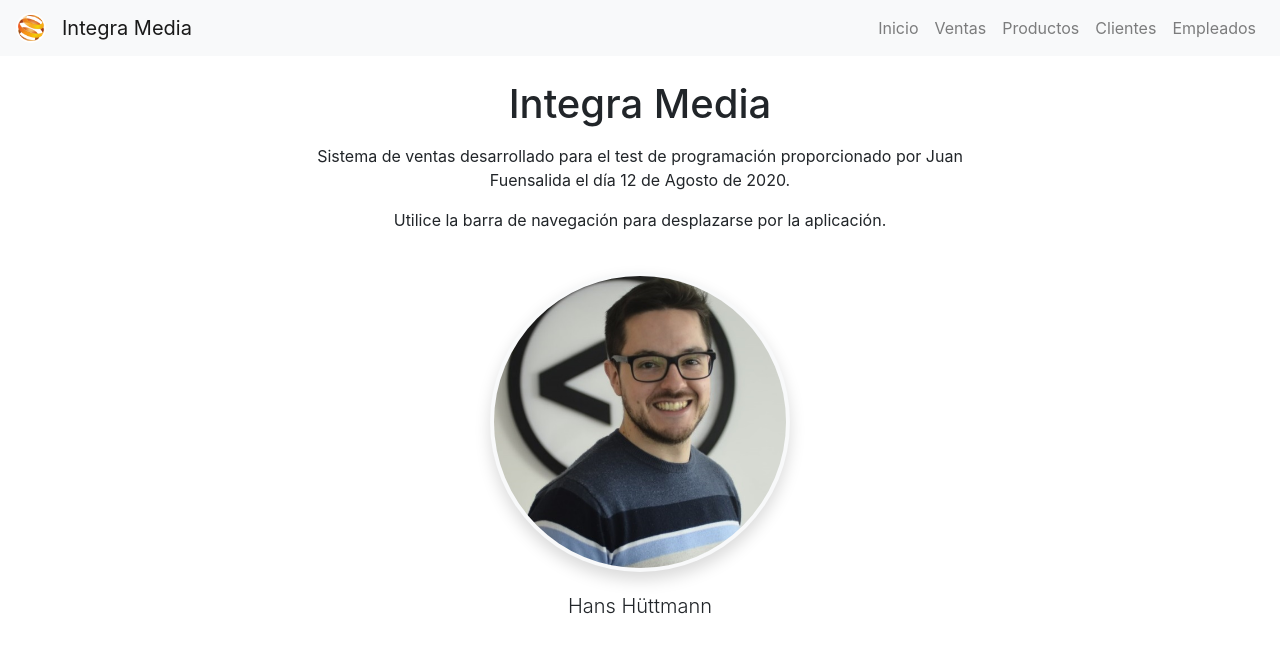
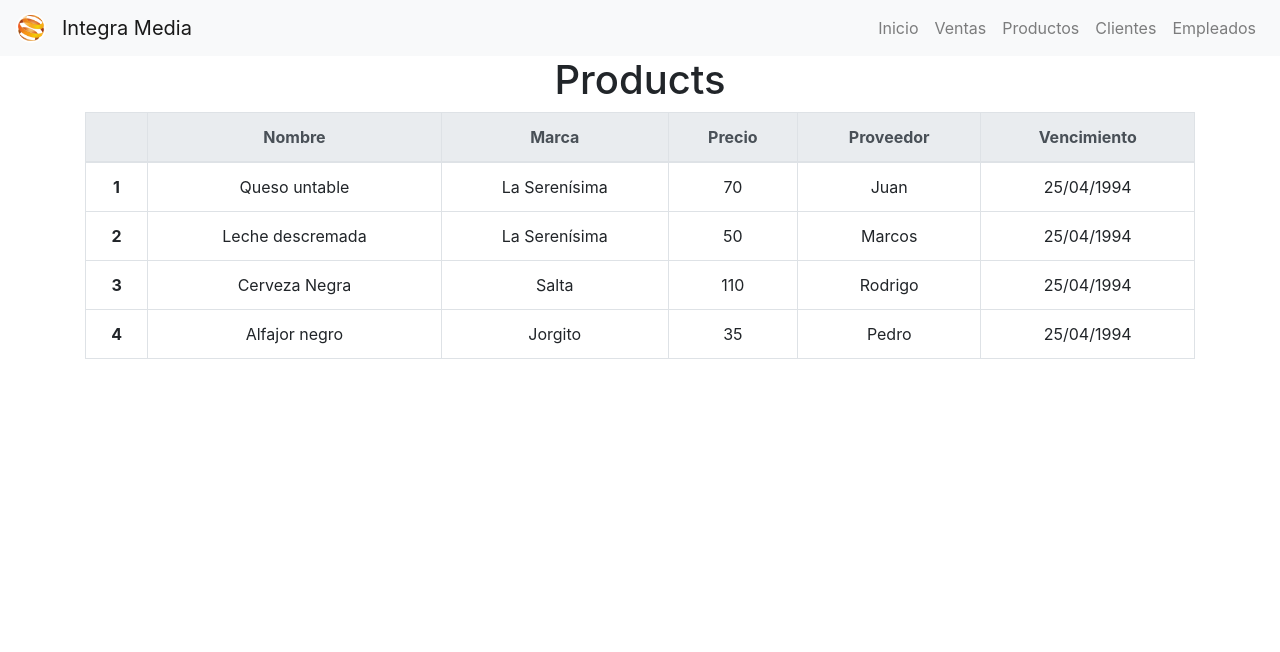
Before and after one commit to hanshuettmann/programming-test-front, a React (Create React App) app: page / in a window 1280 px wide. Shown: the top 652 px of the page. Built offline with nearby package versions, Linux system fonts and the light colour scheme.

Commit message:
Products table added

```diff
--- a/src/App.js
+++ b/src/App.js
@@ -1,13 +1,13 @@
 import React from 'react';
 import './App.css';
 import Navbar from './Components/Navbar/Navbar';
-import Home from './Components/Home/Home';
+import Products from './Components/Products/Products';
 
 const App = () => {
   return (
     <div className="App">
       <Navbar />
-      <Home></Home>
+      <Products />
     </div>
   );
 }
--- /dev/null
+++ b/src/Components/Products/Products.js
@@ -0,0 +1,13 @@
+import React from 'react';
+import ProductsTable from '../ProductsTable/ProductsTable';
+
+const Products = () => {
+    return (
+        <div>
+            <h1>Products</h1>
+            <ProductsTable />
+        </div>
+    )
+}
+
+export default Products;
--- /dev/null
+++ b/src/Components/ProductsTable/ProductsTable.js
@@ -0,0 +1,71 @@
+import React from 'react';
+
+const ProductsTable = ({ products }) => {
+    return (
+        <div className='container'>
+            <div className='table-responsive'>
+                <table className='table table-bordered'>
+                    <thead className='thead-light'>
+                        <tr>
+                            <th scope='col'></th>
+                            <th scope='col'>Nombre</th>
+                            <th scope='col'>Marca</th>
+                            <th scope='col'>Precio</th>
+                            <th scope='col'>Proveedor</th>
+                            <th scope='col'>Vencimiento</th>
+                        </tr>
+                    </thead>
+                    <tbody>
+                        {products.map((product, index) => {
+                            return (
+                                <tr>
+                                    <th scope='row'>{index + 1}</th>
+                                    <td>{product.name}</td>
+                                    <td>{product.brand}</td>
+                                    <td>{product.price}</td>
+                                    <td>{product.provider}</td>
+                                    <td>{product.dueDate}</td>
+                                </tr>
+                            )
+                        })}
+                    </tbody>
+                </table>
+            </div>
+        </div>
+    )
+}
+
+ProductsTable.defaultProps = {
+    products: [
+        {
+            name: 'Queso untable',
+            brand: 'La Serenísima',
+            price: 70.0,
+            provider: 'Juan',
+            dueDate: '25/04/1994'
+        },
+        {
+            name: 'Leche descremada',
+            brand: 'La Serenísima',
+            price: 50.0,
+            provider: 'Marcos',
+            dueDate: '25/04/1994'
+        },
+        {
+            name: 'Cerveza Negra',
+            brand: 'Salta',
+            price: 110.0,
+            provider: 'Rodrigo',
+            dueDate: '25/04/1994'
+        },
+        {
+            name: 'Alfajor negro',
+            brand: 'Jorgito',
+            price: 35.0,
+            provider: 'Pedro',
+            dueDate: '25/04/1994'
+        }
+    ]
+}
+
+export default ProductsTable;
```
